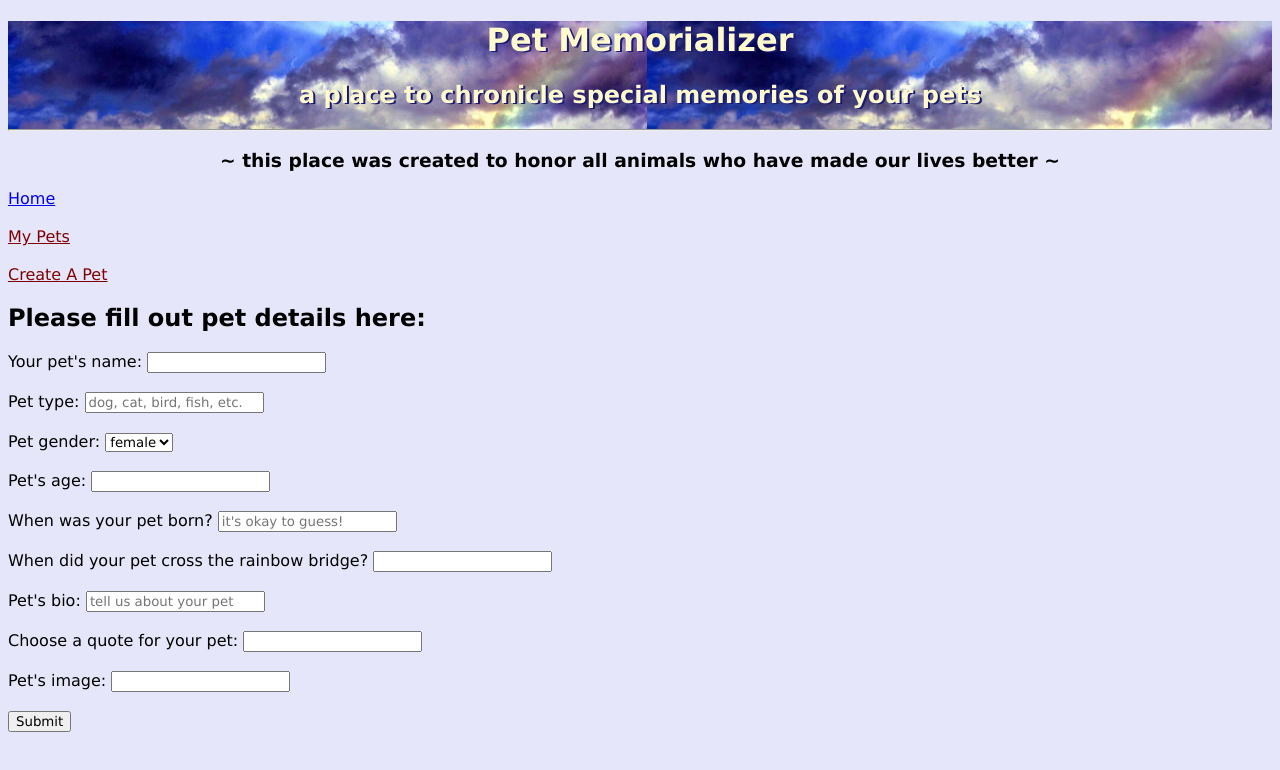
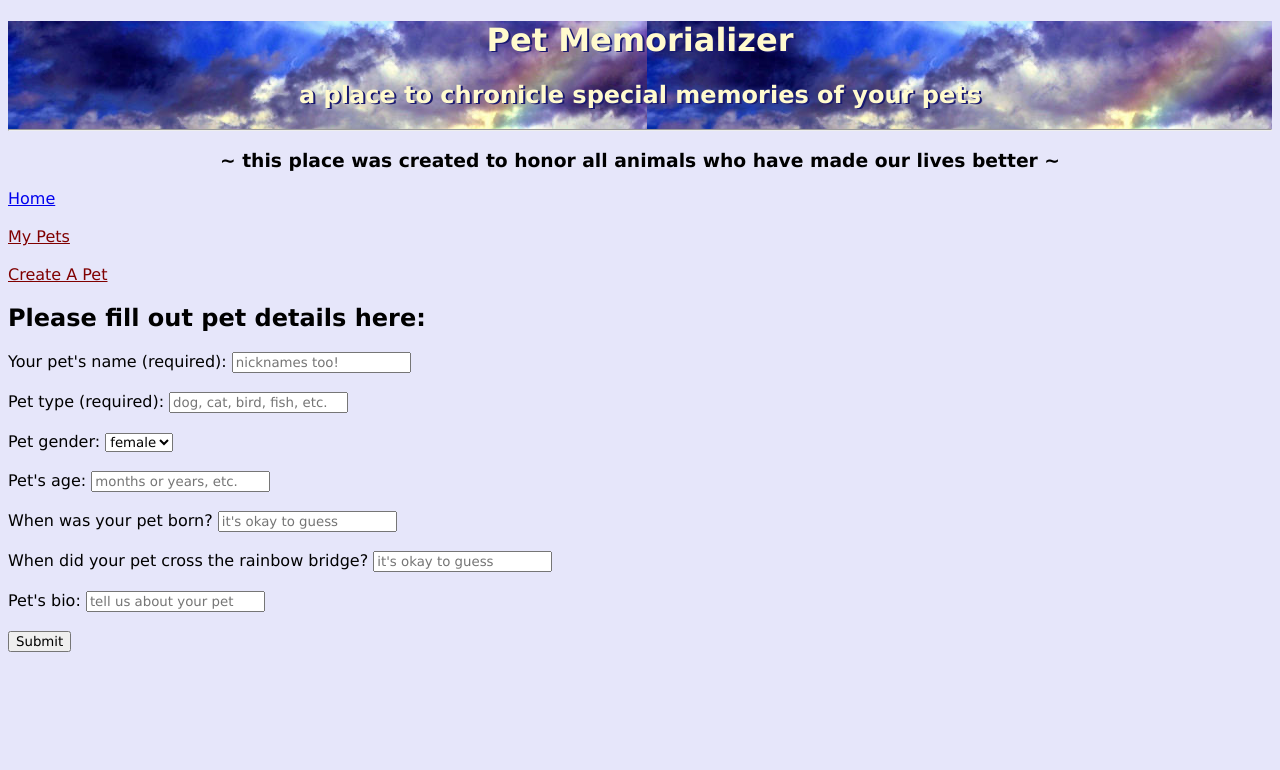
Before and after one commit to leighad/pet-memorializer-frontend, a React (Create React App) app: page /pets/new in a window 1280 px wide. Shown: the top 770 px of the page. Built offline with nearby package versions, Linux system fonts and the light colour scheme; no server answers.

Commit message:
clean up form

```diff
--- a/src/components/PetInput.js
+++ b/src/components/PetInput.js
@@ -43,34 +43,32 @@ class PetInput extends React.Component {
             <div>
             <h2>Please fill out pet details here: </h2>
                 <form onSubmit={this.handleSubmit}>
-                    <label>Your pet's name: </label>
-                    <input type='text' name='name' value={this.state.name} onChange={this.handleChange}/><br/><br/>
-                    <label>Pet type: </label>
-                    <input type='text' name='kind' value={this.state.kind} placeholder='dog, cat, bird, fish, etc.' onChange={this.handleChange}/><br/><br/>
+                    <label>Your pet's name (required): </label>
+                    <input type='text' name='name' value={this.state.name} placeholder="nicknames too!" onChange={this.handleChange}/><br/><br/>
+                    <label>Pet type (required): </label>
+                    <input type='text' name='kind' value={this.state.kind} placeholder="dog, cat, bird, fish, etc." onChange={this.handleChange}/><br/><br/>
                     <label>Pet gender: </label>
                     <select name='gender' value={this.state.gender} onChange={this.handleChange}>
                         <option>female</option>
                         <option>male</option>
                     </select><br/><br/>
-                    {/* <input type='text' name='gender' value={this.state.gender} onChange={this.handleChange}/><br/><br/> */}
                     <label>Pet's age: </label>
-                    <input type='text' name='age' value={this.state.age} onChange={this.handleChange}/><br/><br/>
+                    <input type='text' name='age' value={this.state.age} placeholder="months or years, etc." onChange={this.handleChange}/><br/><br/>
                     <label>When was your pet born? </label>
-                    <input type='text' name='born' value={this.state.born} placeholder="it's okay to guess!" onChange={this.handleChange}/><br/><br/>
+                    <input type='text' name='born' value={this.state.born} placeholder="it's okay to guess" onChange={this.handleChange}/><br/><br/>
                     <label>When did your pet cross the rainbow bridge? </label>
-                    <input type='text' name='passed' value={this.state.passed} onChange={this.handleChange}/><br/><br/>
+                    <input type='text' name='passed' value={this.state.passed} placeholder="it's okay to guess" onChange={this.handleChange}/><br/><br/>
                     <label>Pet's bio: </label>
-                    <input type='text' name='bio' value={this.state.bio} placeholder='tell us about your pet' onChange={this.handleChange}/><br/><br/>
-                    <label>Choose a quote for your pet: </label>
+                    <input type='text' name='bio' value={this.state.bio} placeholder="tell us about your pet" onChange={this.handleChange}/><br/><br/>
+                    {/* <label>Choose a quote for your pet: </label>
                     <input type='text' name='quote' value={this.state.quote} onChange={this.handleChange}/><br/><br/>
                     <label>Pet's image: </label>
-                    <input type='text' name='image' value={this.state.image} onChange={this.handleChange}/><br/><br/>
+                    <input type='text' name='image' value={this.state.image} onChange={this.handleChange}/><br/><br/> */}
                     <input type='submit'/>
                 </form>
             </div>
         )
     }
-
 }
 
 export default connect(null, { addPet })(PetInput);
```
